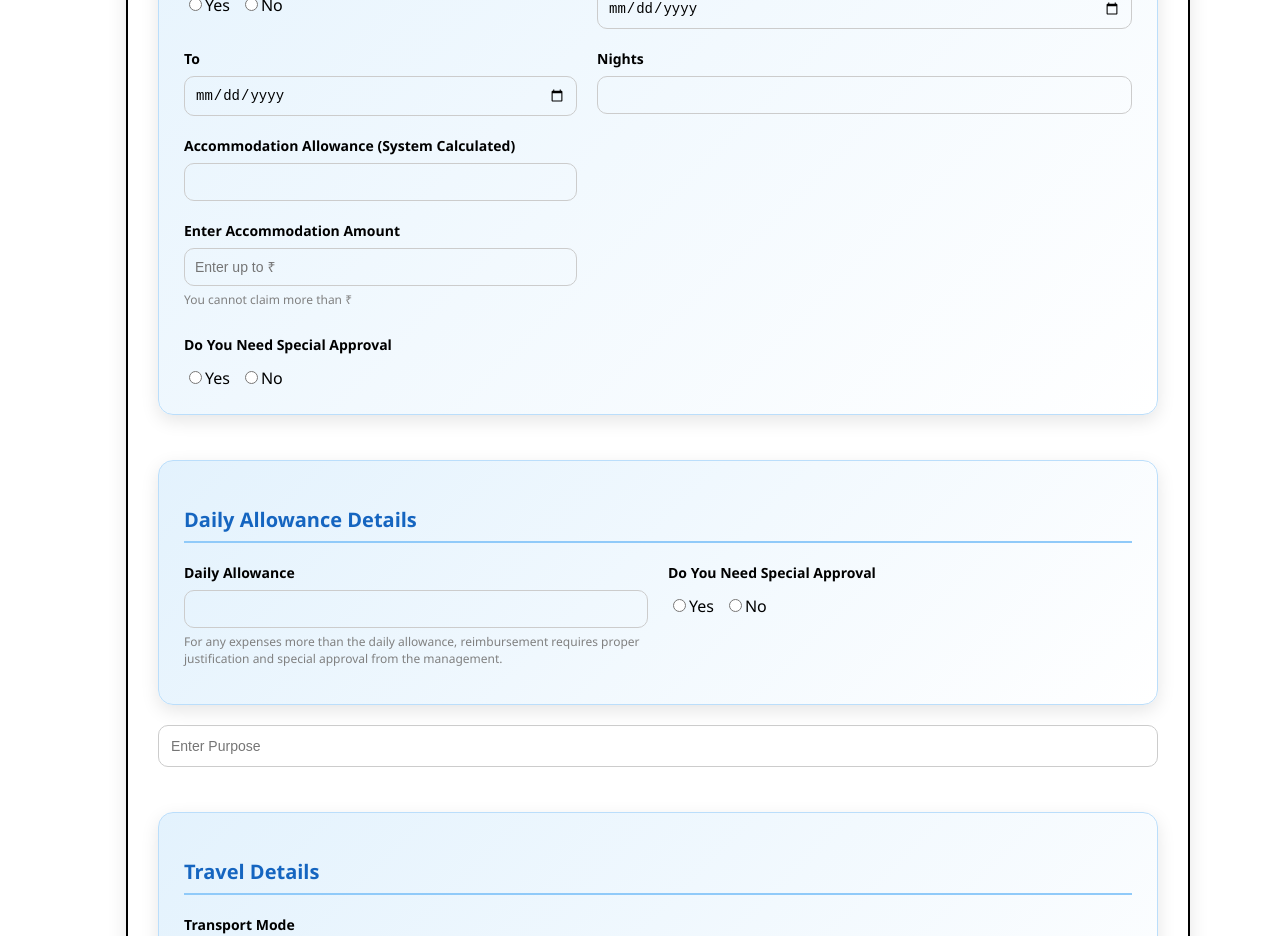
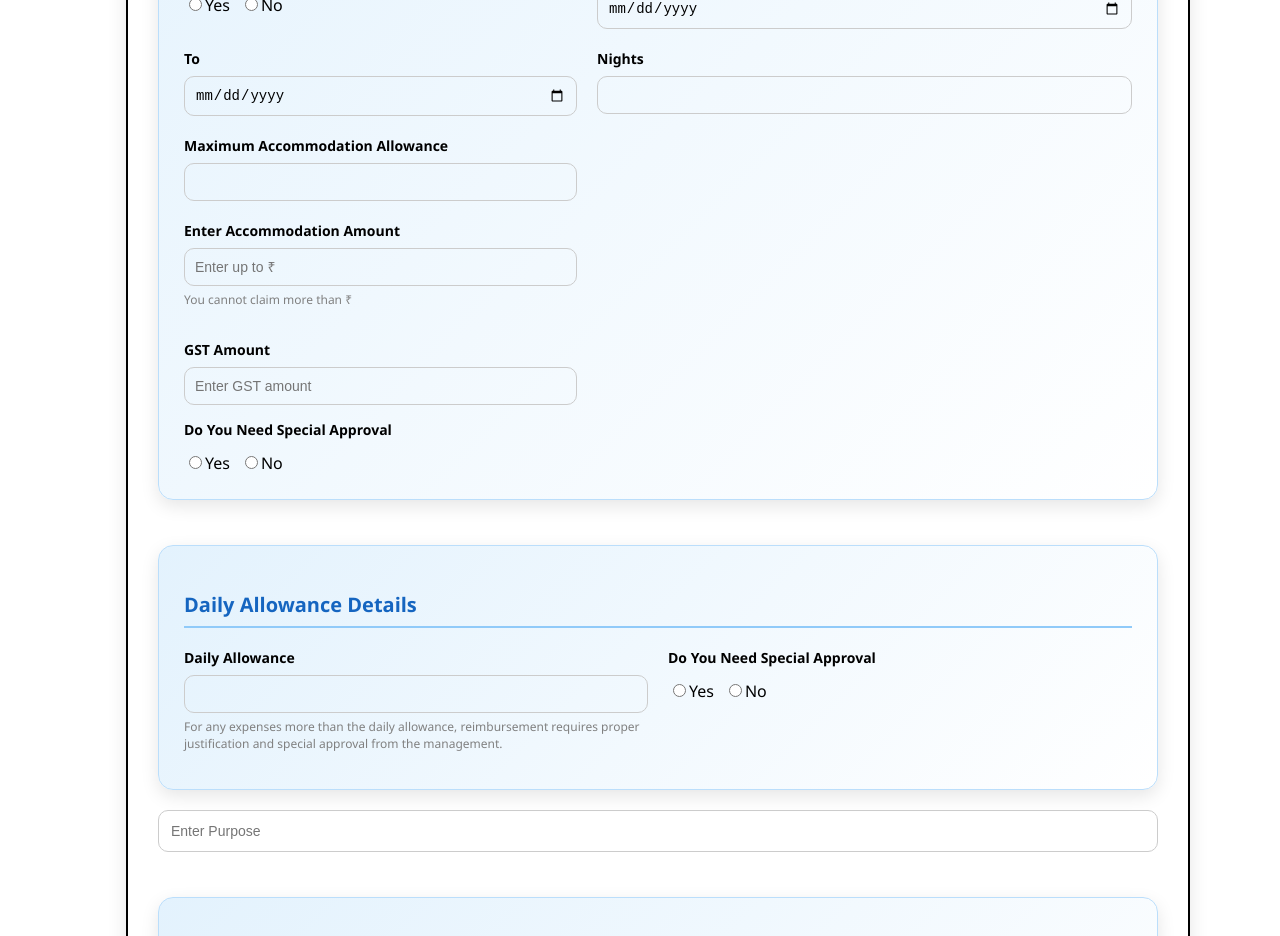
Before and after one commit to Santhoshmk30/Kccottrell, a React (Create React App) app: page /request in a window 1280 px wide. Shown: the part 1120-2056 px from the top of the page. Built offline with nearby package versions, Linux system fonts and the light colour scheme.

Commit message:
Update Requestform.js

```diff
--- a/src/Components/Requestform.js
+++ b/src/Components/Requestform.js
@@ -702,7 +702,7 @@ useEffect(() => {
 
 <div style={styles.row}>
 <div style={styles.field}>
-  <label style={styles.label}>Accommodation Allowance (System Calculated)</label>
+  <label style={styles.label}>Maximum Accommodation Allowance</label>
   <input
     type="text"
     value={formData.accommodation ?? ""}
@@ -737,6 +737,25 @@ useEffect(() => {
   </p>
 </div>
 
+     <div style={styles.field}>
+    <label style={styles.label}>GST Amount</label>
+    <input
+      type="text"
+      name="gstAmount"
+      value={formData.gstAmount ?? ""}
+      onChange={(e) => {
+        let value = e.target.value.replace(/\D/g, "");
+        value = value === "" ? "" : parseFloat(value);
+
+        setFormData((prev) => ({
+          ...prev,
+          gstAmount: value,
+        }));
+      }}
+      style={styles.input1}
+      placeholder="Enter GST amount"
+    />
+  </div>
 
 
  </div>
```
